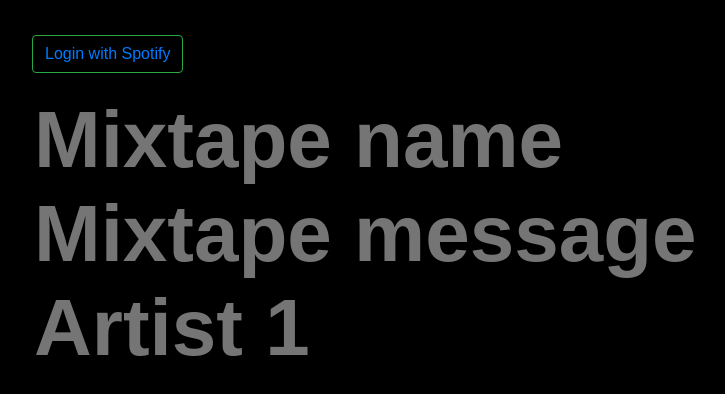
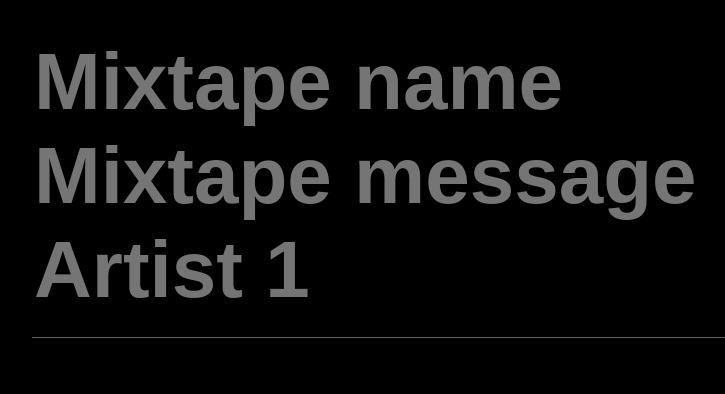
Before and after one commit to junomorey/miixtape, a React app: page / in a window 1280 px wide. Shown: the top 394 px of the page, without its empty margins (8-733 px from the left). Built offline with nearby package versions, Linux system fonts and the light colour scheme; what spotify-web-api-js would draw is missing.

Commit message:
delete login component and css file and change text of tab

```diff
--- a/public/index.html
+++ b/public/index.html
@@ -24,7 +24,7 @@
     integrity="sha384-Gn5384xqQ1aoWXA+058RXPxPg6fy4IWvTNh0E263XmFcJlSAwiGgFAW/dAiS6JXm"
     crossorigin="anonymous">
 
-    <title>React App</title>
+    <title>Mixxtape</title>
   </head>
   <body>
     <noscript>
--- a/src/components/App.js
+++ b/src/components/App.js
@@ -8,7 +8,6 @@ import {isValidArtist, initAndFillPlaylist} from '../js/utils';
 import {MIN_ARTISTS, MAX_ARTISTS} from '../js/constants';
 
 import ArtistTable from './ArtistTable';
-import Login from './Login';
 import SearchBar from './SearchBar';
 import TitleInput from './TitleInput';
 import MessageInput from './MessageInput';
@@ -134,7 +133,6 @@ class App extends Component {
 		return (
 			<div className="App">
 				{this.renderFlash()}
-				<Login />
 				<div className="InputContainer">
 					<TitleInput updateTitle={this.updateTitle}/>
 					<MessageInput updateMessage={this.updateMessage}/>
--- a/src/components/Login.js
+++ /dev/null
@@ -1,20 +0,0 @@
-import React, { Component } from 'react';
-import '../style/Login.css';
-
-class Login extends Component {
-	constructor(props){
-		super(props);
-	}
-
-	render() {
-		return (
-			<div className="Login">
-				<button type="button" className="btn btn-outline-success">
-					<a href='http://localhost:8888/login'>Login with Spotify</a>
-				</button>
-			</div>
-		);
-	}
-};
-
-export default Login;
--- a/src/style/Login.css
+++ /dev/null
@@ -1,3 +0,0 @@
-.Login {
-	padding-bottom: 20px;
-}
```
